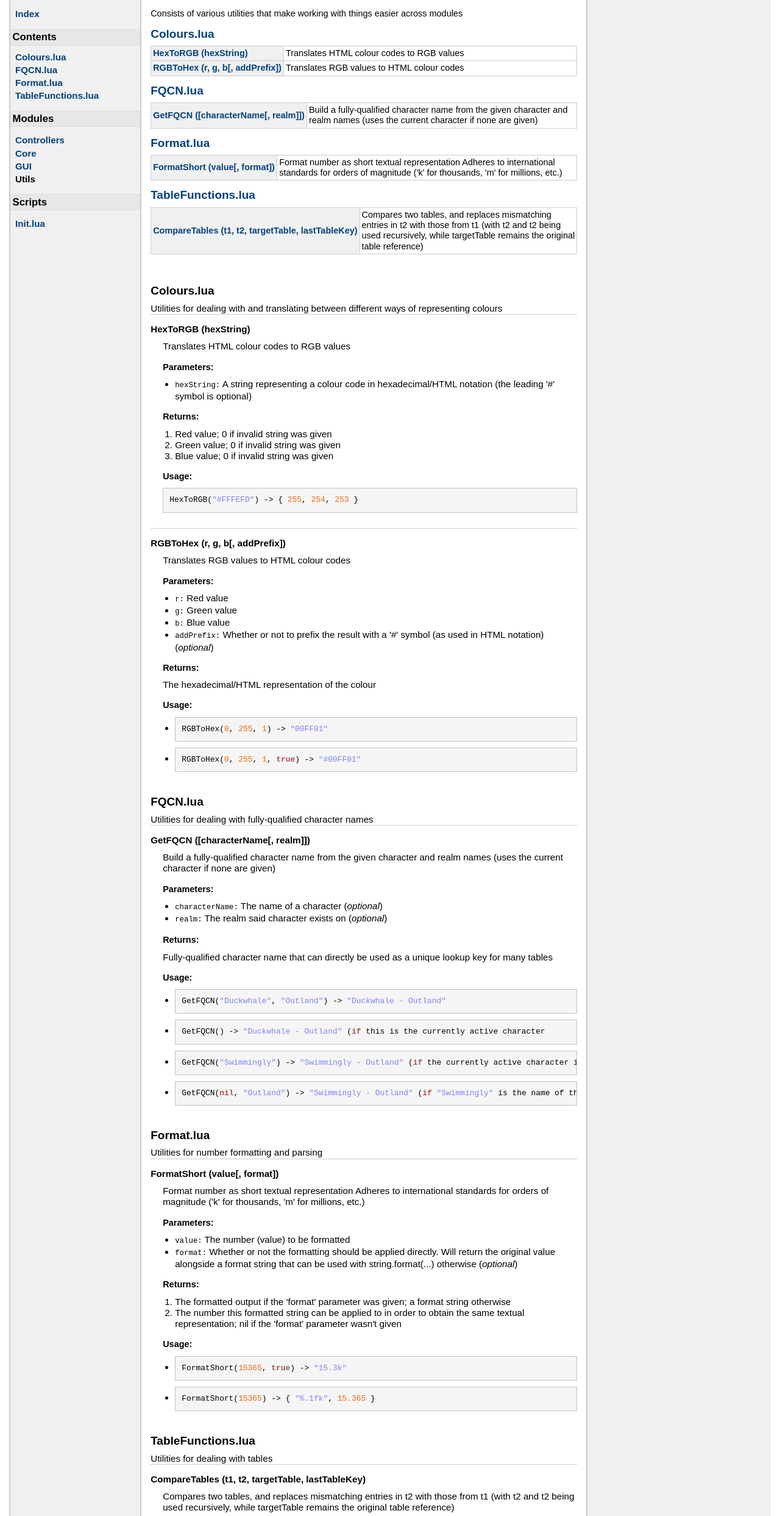
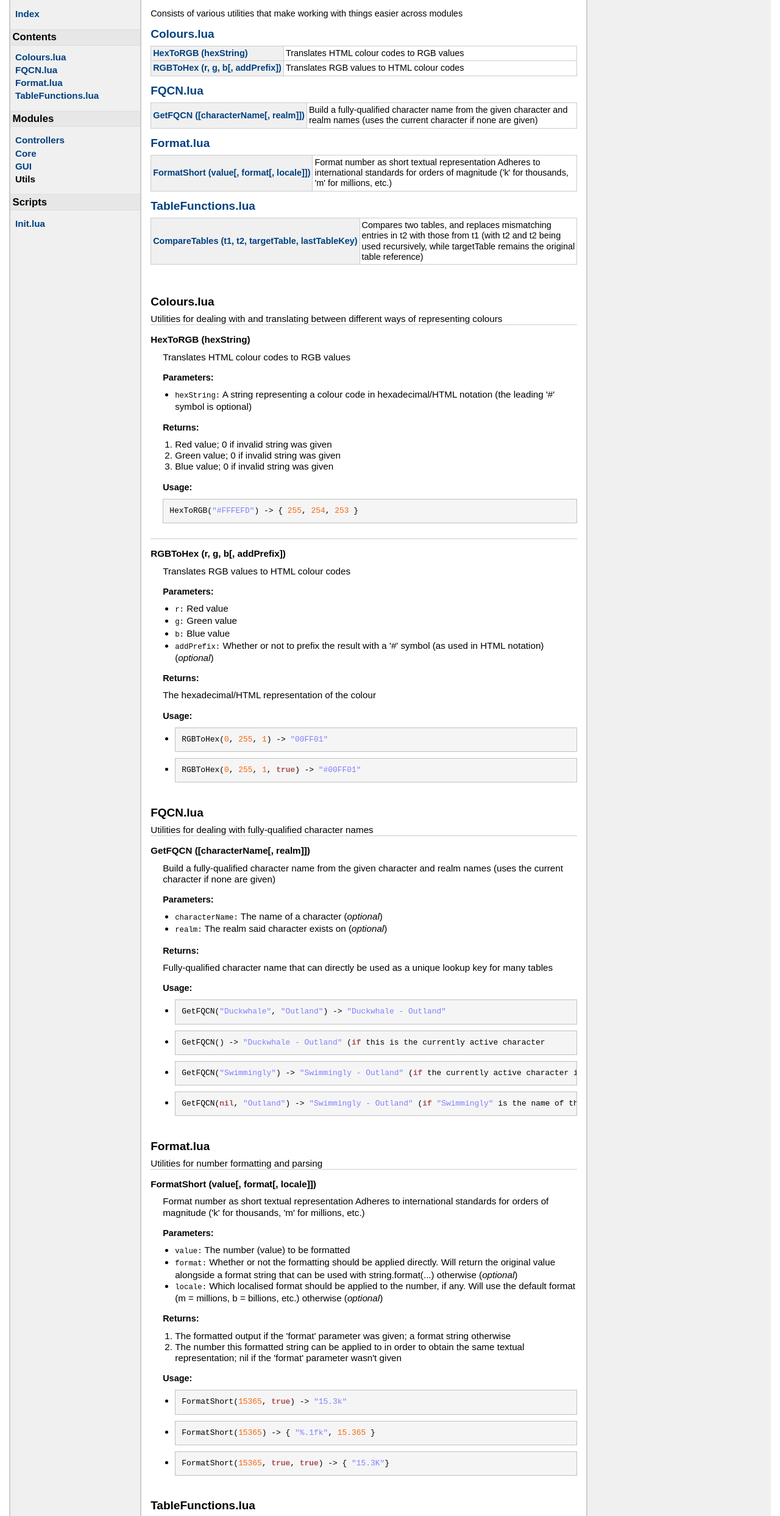
Before and after one commit to SacredDuckwhale/TotalAP, a plain HTML site: page Docs/modules/Utils.html in a window 1280 px wide. Shown: the part 63-2549 px from the top of the page at 61% size. Drawn offline with Linux system fonts and the light colour scheme.

Commit message:
Updated documentation

```diff
--- a/Docs/modules/Utils.html
+++ b/Docs/modules/Utils.html
@@ -81,7 +81,7 @@
 <h2><a href="#Format_lua">Format.lua </a></h2>
 <table class="function_list">
 	<tr>
-	<td class="name" nowrap><a href="#FormatShort">FormatShort (value[, format])</a></td>
+	<td class="name" nowrap><a href="#FormatShort">FormatShort (value[, format[, locale]])</a></td>
 	<td class="summary">Format number as short textual representation
  Adheres to international standards for orders of magnitude ('k' for thousands, 'm' for millions, etc.)</td>
 	</tr>
@@ -233,7 +233,7 @@
     <dl class="function">
     <dt>
     <a name = "FormatShort"></a>
-    <strong>FormatShort (value[, format])</strong>
+    <strong>FormatShort (value[, format[, locale]])</strong>
     </dt>
     <dd>
     Format number as short textual representation
@@ -247,6 +247,10 @@
         </li>
         <li><span class="parameter">format</span>
          Whether or not the formatting should be applied directly. Will return the original value alongside a format string that can be used with string.format(...) otherwise
+         (<em>optional</em>)
+        </li>
+        <li><span class="parameter">locale</span>
+         Which localised format should be applied to the number, if any. Will use the default format (m = millions, b = billions, etc.) otherwise
          (<em>optional</em>)
         </li>
     </ul>
@@ -265,6 +269,7 @@
     <ul>
         <li><pre class="example">FormatShort(<span class="number">15365</span>, <span class="keyword">true</span>) -&gt; <span class="string">"15.3k"</span></pre></li>
         <li><pre class="example">FormatShort(<span class="number">15365</span>) -&gt; { <span class="string">"%.1fk"</span>, <span class="number">15.365</span> }</pre></li>
+        <li><pre class="example">FormatShort(<span class="number">15365</span>, <span class="keyword">true</span>, <span class="keyword">true</span>) -&gt; { <span class="string">"15.3K"</span>}</pre></li>
     </ul>
 
 </dd>
@@ -312,7 +317,7 @@
 </div> <!-- id="main" -->
 <div id="about">
 <i>generated by <a href="http://github.com/stevedonovan/LDoc">LDoc 1.4.6</a></i>
-<i style="float:right;">Last updated 2017-06-15 15:39:07 </i>
+<i style="float:right;">Last updated 2017-06-30 10:20:55 </i>
 </div> <!-- id="about" -->
 </div> <!-- id="container" -->
 </body>
```
Also changed, not shown: Docs/index.html (+1 -1 lines), Docs/modules/Controllers.html (+1 -1 lines), Docs/modules/Core.html (+1 -1 lines), Docs/modules/GUI.html (+1 -1 lines), Docs/scripts/Init.lua.html (+1 -1 lines).
